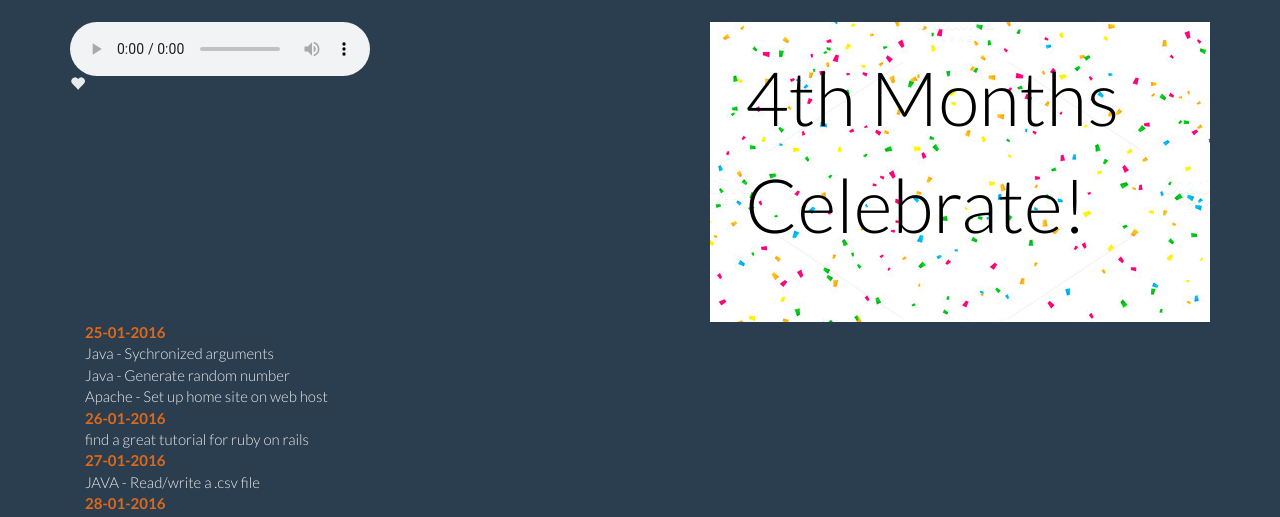
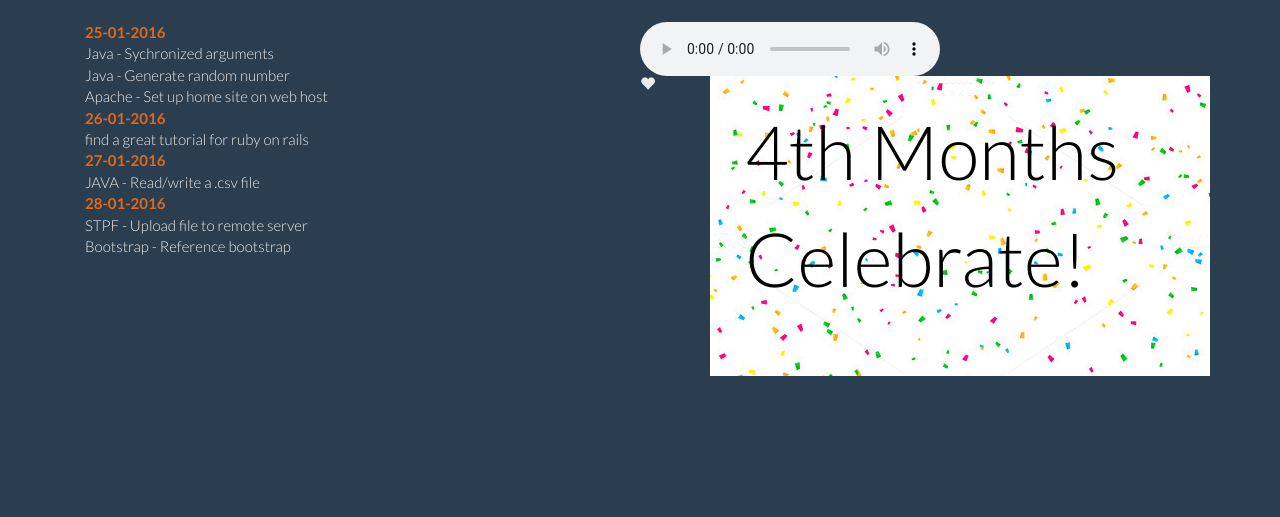
Before and after one commit to lt616/techJournal, a PHP site: page / in a window 1280 px wide. Shown: the part 62-579 px from the top of the page. Run offline with PHP 8.4, Linux system fonts and the light colour scheme; some libraries are stand-ins or nearby versions.

Commit message:
20160130

```diff
--- a/index.php
+++ b/index.php
@@ -57,11 +57,18 @@
 	<div class="container">
 		<!-- Journal review module -->
 		<div class="row">
-			<div class="col-xs-12 col-sm-12" id="journalReview">
+			<div class="col-xs-12 col-sm-12 col-md-6" id="journalReview">
 
 			</div>
 		</div>
 
+		<!-- Journal Content -->
+		<div class="col-xs-12 col-sm-12 col-md-6" id="journalContext">
+			<?php
+				$myfile = fopen("journalContext.html", "r") or die("Cannot open file journalContext.html");
+				echo "<dl>" . fread($myfile, filesize("journalContext.html")) . "</dl>";
+			?>
+		</div>
 
 		<!-- background music -->
 		<audio controls id="backgroundMusic">
@@ -71,14 +78,6 @@
 
 		<div class="col-xs-12 col-sm-12" id="celebration">
 			4th Months <br/> Celebrate!
-		</div>
-
-		<!-- Journal Content -->
-		<div class="col-xs-12 col-sm-12" id="journalContext">
-			<?php
-				$myfile = fopen("journalContext.html", "r") or die("Cannot open file journalContext.html");
-				echo "<dl>" . fread($myfile, filesize("journalContext.html")) . "</dl>";
-			?>
 		</div>
 
 		<div id="wish">
```
